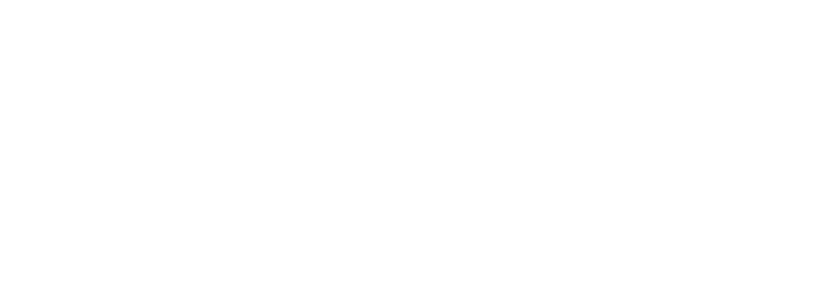
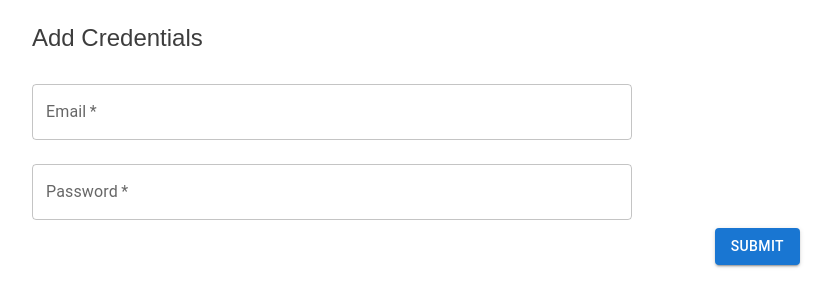
Before and after one commit to Rafiya1207/TC-Generator, a React (Vite) app in the folder frontend/: page /credentials in a window 1280 px wide. Before the commit this address had no page. Shown: the top 306 px of the page, without its empty margins (224-1056 px from the left). Built offline with nearby package versions, Linux system fonts and the light colour scheme.

Commit message:
Add CredentialsForm component and update routing in App component

```diff
--- a/frontend/src/App.jsx
+++ b/frontend/src/App.jsx
@@ -3,6 +3,7 @@ import TCForm from './components/TCForm';
 import Preview from './components/Preview';
 import { Routes, Route } from 'react-router-dom';
 import useUserData from "./hooks/useUserData";
+import CredentialsForm from './components/CredentialsForm';
 
 function App() {
 	const [userData, addUserData] = useUserData();
@@ -12,6 +13,7 @@ function App() {
 			<Routes>
 				<Route path='/' element={<TCForm userData={userData} addUserData={addUserData}/>} />
 				<Route path='/preview' element={<Preview userData={userData}/>} />
+				<Route path='/credentials' element={<CredentialsForm userData={userData} addUserData={addUserData}/>} />
 			</Routes>
 		</>
 	)
--- /dev/null
+++ b/frontend/src/components/CredentialsForm.jsx
@@ -0,0 +1,30 @@
+import React from "react";
+import '../App.css';
+
+import MaterialTextField from "./MaterialTextField";
+import MaterialButton from "./MaterialButton";
+
+const CredentialsForm = ({userData, addUserData}) => {
+	return (
+		<form className="tc-form">
+			<h1 className="tc-form-heading">Add Credentials</h1>
+			<MaterialTextField
+				label="Email"
+				name="email"
+				value={userData.email}
+				addUserData={addUserData}
+				type='email'
+			/>
+			<MaterialTextField
+				label="Password"
+				name="password"
+				value={userData.password}
+				addUserData={addUserData}
+				type='password'
+			/>
+			<MaterialButton path='' label='submit' className='align-right' />
+		</form>
+	);
+};
+
+export default CredentialsForm;
--- a/frontend/src/hooks/useUserData.js
+++ b/frontend/src/hooks/useUserData.js
@@ -18,7 +18,9 @@ const useUserData = () => {
     pin: '',
 		isPromoted: '',
 		isPaidFee: '',
-		isApplied: ''
+		isApplied: '',
+		email: '',
+		password: ''
   });
 
   const addUserData = useCallback((event) => {
```
